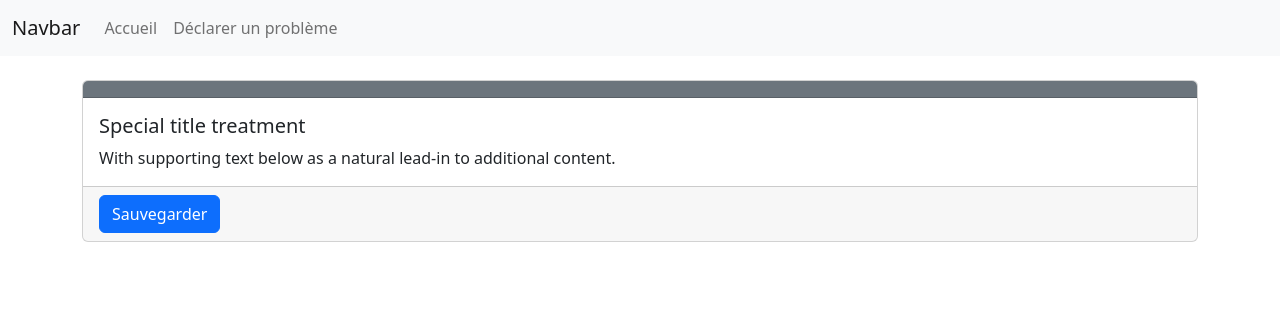
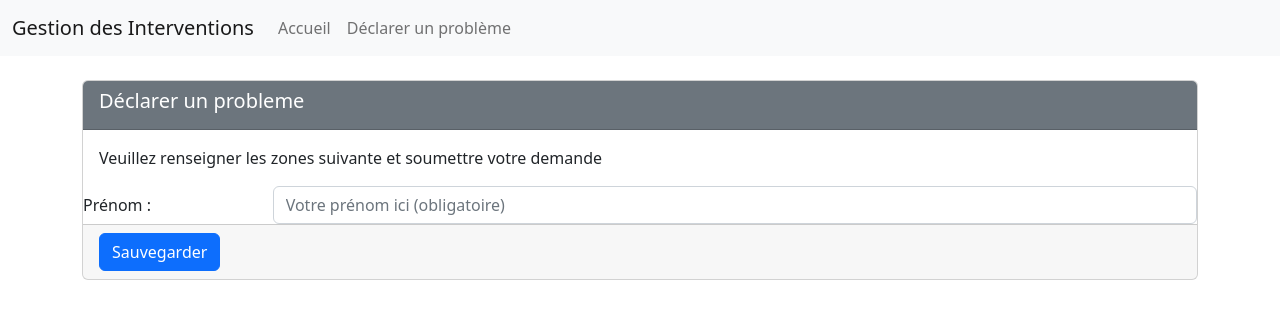
Before and after one commit to Sambeas08/MonAppli, an Angular app: page /probleme in a window 1280 px wide. Shown: the top 318 px of the page. Built offline with nearby package versions, Linux system fonts and the light colour scheme.

Commit message:
Travail Pratique 7

```diff
--- a/src/app/accueil/accueil.component.html
+++ b/src/app/accueil/accueil.component.html
@@ -3,7 +3,7 @@
 <div class="card text-center" style="width: 20rem;">
     <img class="card-img-top" src="./assets/images/logo.jpg" alt="Card image cap">
     <div class="card-body">
-      <p class="card-text">Développé par VOTREPRÉNOMICI VOTRENOMICI</p>
+      <p class="card-text">Développé par Samuel Beausejour</p>
       <h3>
           <a href="#">www.compagnie.abc</a>
       </h3>
--- a/src/app/app.component.html
+++ b/src/app/app.component.html
@@ -1,6 +1,6 @@
 <nav class="navbar navbar-expand-lg navbar-light bg-light">
   <div class="container-fluid">
-    <a class="navbar-brand" href="#">Navbar</a>
+    <a class="navbar-brand" href="#">Gestion des Interventions</a>
     <button class="navbar-toggler" type="button" data-bs-toggle="collapse" data-bs-target="#navbarSupportedContent" aria-controls="navbarSupportedContent" aria-expanded="false" aria-label="Toggle navigation">
       <span class="navbar-toggler-icon"></span>
     </button>
--- a/src/app/probleme/probleme.component.html
+++ b/src/app/probleme/probleme.component.html
@@ -1,18 +1,69 @@
 <div class="container">
-    <br/>
+  <br />
   <div class="card">
     <div class="card-header text-white bg-secondary">
-	<!-- L'en-tête ici -->
+      <h5 class="card-title">Déclarer un probleme</h5>
     </div>
     <div class="card-body">
-        <h5 class="card-title">Special title treatment</h5>
-        <p class="card-text">With supporting text below as a natural lead-in to additional content.</p>
+      <p class="card-text">
+        Veuillez renseigner les zones suivante et soumettre votre demande
+      </p>
+    </div>
+    <div class="card-text">
+      <form
+        class="form-horizontal"
+        novalidate
+        (ngSubmit)="save()"
+        [formGroup]="problemeForm"
+      >
+        <!-- Zone de texte PRENOM -->
+
+        <div class="form-group row">
+          <label for="prenomId" class="col-md-2 col-form-label text-right"
+            >Prénom :</label
+          >
+          <div class="col-md-10">
+            <input
+              class="form-control"
+              id="prenomId"
+              type="text"
+              placeholder="Votre prénom ici (obligatoire)"
+              formControlName="prenom"
+              [ngClass]="{
+                'is-valid':
+                  (problemeForm.get('prenom').touched ||
+                    problemeForm.get('prenom').dirty) &&
+                  problemeForm.get('prenom').valid,
+                'is-invalid':
+                  (problemeForm.get('prenom').touched ||
+                    problemeForm.get('prenom').dirty) &&
+                  !problemeForm.get('prenom').valid
+              }"
+            />
+          </div>
+          <span
+            class="form-text"
+            *ngIf="
+              (problemeForm.get('prenom').touched ||
+                problemeForm.get('prenom').dirty) &&
+              problemeForm.get('prenom').errors
+            "
+          >
+            <span *ngIf="problemeForm.get('prenom').errors['minlength']">
+              <small class="text-muted">
+                Veuillez entrer plus de caractere.
+              </small>
+            </span>
+            <span *ngIf="problemeForm.get('prenom').errors['required']">
+              <small class="text-muted"> Merci de saisir votre prénom. </small>
+            </span>
+          </span>
+        </div>
+      </form>
     </div>
     <div class="card-footer">
       <!-- Bouton save ici -->
-            <button class="btn btn-primary" type="submit">
-                  Sauvegarder
-            </button>
+      <button class="btn btn-primary" type="submit">Sauvegarder</button>
     </div>
   </div>
 </div>
--- a/src/app/probleme/probleme.component.ts
+++ b/src/app/probleme/probleme.component.ts
@@ -9,6 +9,8 @@ import { FormBuilder, FormGroup, Validators } from '@angular/forms';
 export class ProblemeComponent {
 
   problemeForm:FormGroup
+  save(): void {
+  }
 
 
 
```
Lines whose indentation alone changed are shown as unchanged.
